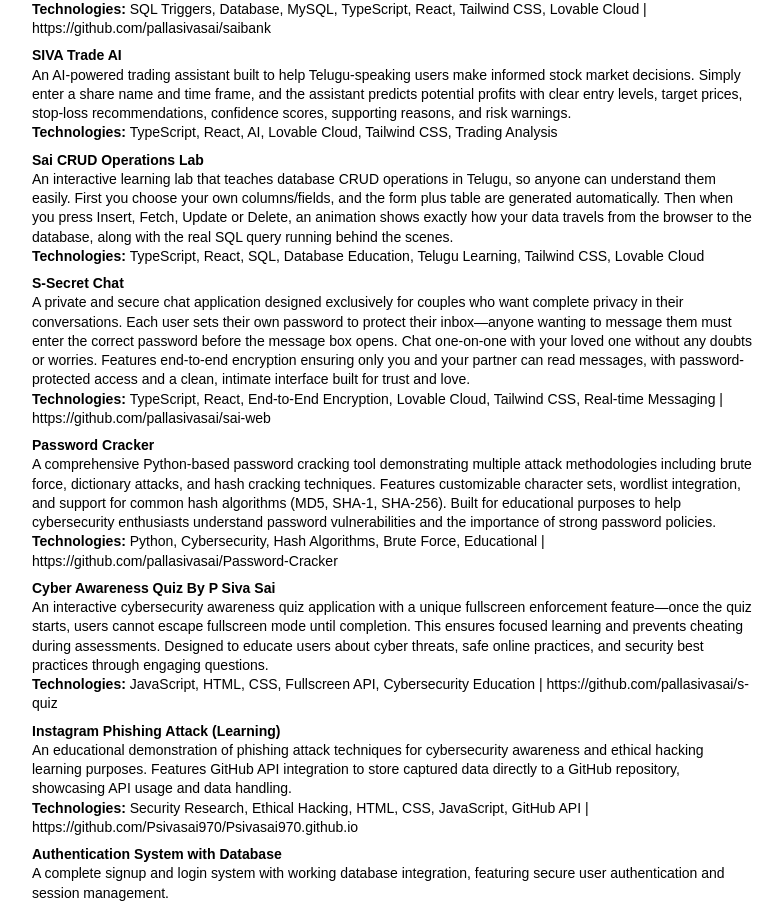
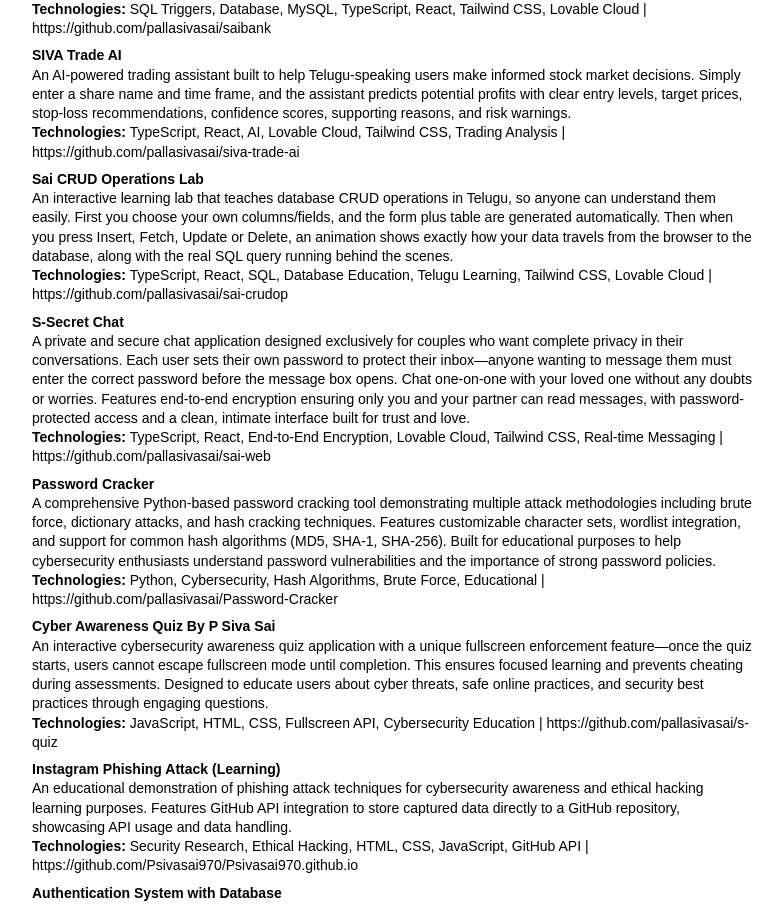
Before and after one commit to pallasivasai/Portfolio, a React (Vite) app: page /resume in a window 1280 px wide. Shown: the part 4845-5749 px from the top of the page, without its empty margins (248-1031 px from the left). Built offline with nearby package versions, Linux system fonts and the light colour scheme.

Commit message:
Changes
Co-authored-by: pallasivasai <56314427+pallasivasai@users.noreply.github.com>

```diff
--- a/src/data/projects.ts
+++ b/src/data/projects.ts
@@ -65,6 +65,7 @@ export const projects: ProjectItem[] = [
       title: "SIVA Trade AI",
       description: "An AI-powered trading assistant built to help Telugu-speaking users make informed stock market decisions. Simply enter a share name and time frame, and the assistant predicts potential profits with clear entry levels, target prices, stop-loss recommendations, confidence scores, supporting reasons, and risk warnings.",
       technologies: ["TypeScript", "React", "AI", "Lovable Cloud", "Tailwind CSS", "Trading Analysis"],
+      github: "https://github.com/pallasivasai/siva-trade-ai",
       demo: "https://siva-trade-ai.lovable.app/",
       color: "from-emerald-600 to-green-500",
       icon: "📈"
@@ -73,6 +74,7 @@ export const projects: ProjectItem[] = [
       title: "Sai CRUD Operations Lab",
       description: "An interactive learning lab that teaches database CRUD operations in Telugu, so anyone can understand them easily. First you choose your own columns/fields, and the form plus table are generated automatically. Then when you press Insert, Fetch, Update or Delete, an animation shows exactly how your data travels from the browser to the database, along with the real SQL query running behind the scenes.",
       technologies: ["TypeScript", "React", "SQL", "Database Education", "Telugu Learning", "Tailwind CSS", "Lovable Cloud"],
+      github: "https://github.com/pallasivasai/sai-crudop",
       demo: "https://sai-crudop.lovable.app",
       color: "from-violet-500 to-indigo-600",
       icon: "🗄️"
```
